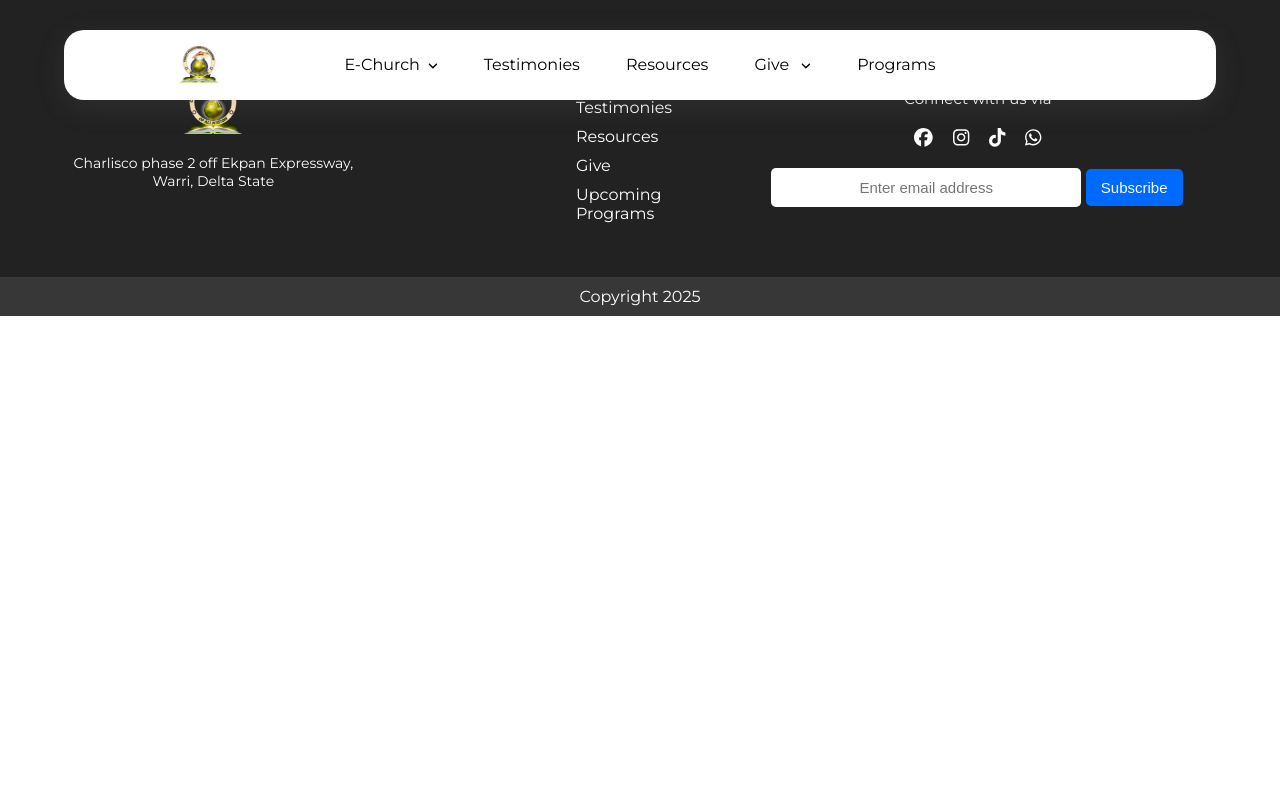
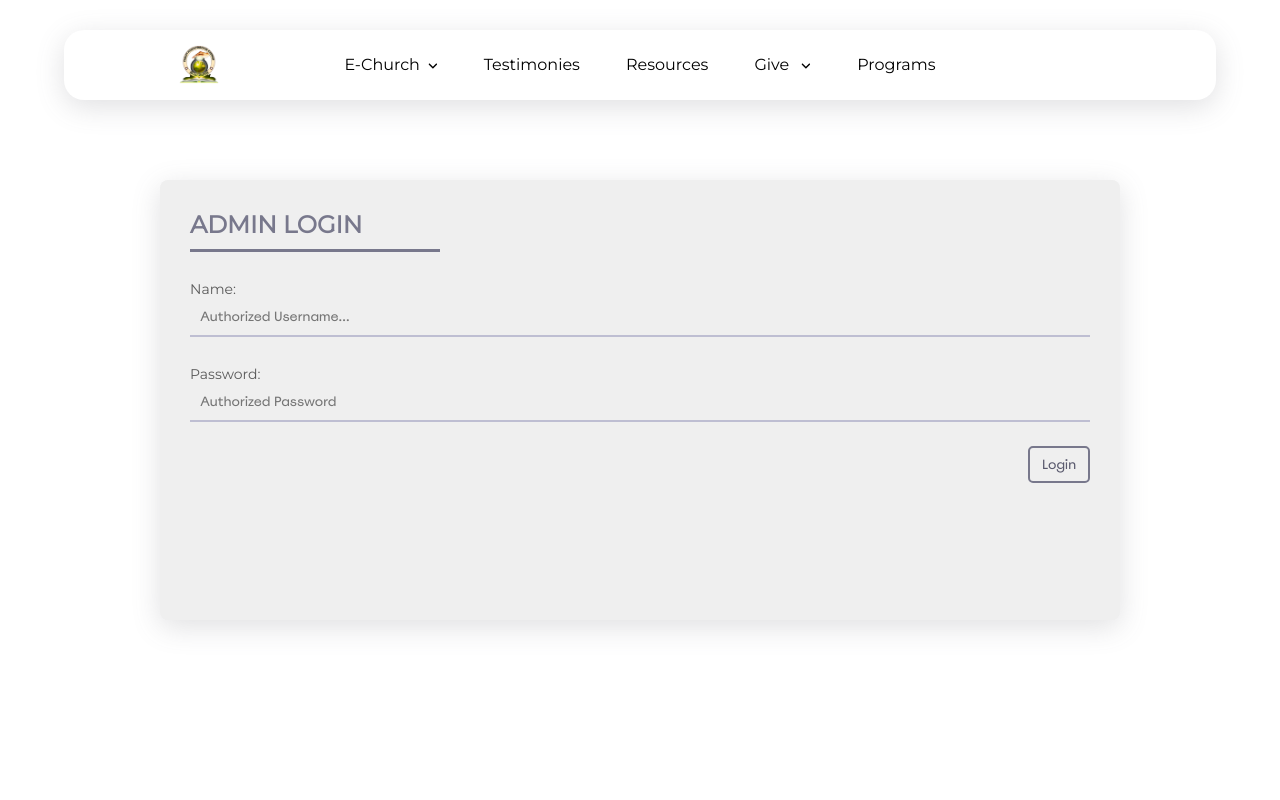
Before and after one commit to captainlegend007/increasecity, a React (Vite) app: page /admin in a window 1280 px wide. Shown: the top 800 px of the page. Built offline with nearby package versions, Linux system fonts and the light colour scheme.

Commit message:
"Admin Page added"

```diff
--- a/dev-dist/sw.js
+++ b/dev-dist/sw.js
@@ -82,7 +82,7 @@ define(['./workbox-b5f7729d'], (function (workbox) { 'use strict';
     "revision": "4c834dcc569679aab545f0be1956f87f"
   }, {
     "url": "index.html",
-    "revision": "0.6rigkvrd3jo"
+    "revision": "0.03jnb7cvod"
   }], {});
   workbox.cleanupOutdatedCaches();
   workbox.registerRoute(new workbox.NavigationRoute(workbox.createHandlerBoundToURL("index.html"), {
--- a/src/App.jsx
+++ b/src/App.jsx
@@ -1,4 +1,4 @@
-import React, { Suspense } from "react";
+import React, { Suspense, useState } from "react";
 import { Route, Routes, BrowserRouter as Router } from "react-router-dom";
 import Header from "./Header";
 import Footer from "./Footer";
@@ -6,6 +6,8 @@ import Menu from "./Menu";
 import PrayerRequest from "./PrayerRequest";
 import EChurchTestimonies from "./EChurchTestimonies";
 import FirstTimer from "./FirstTimer";
+import AdminLogin from "./admin/AdminLogin";
+import ProtectedUserPage from "./admin/ProtectedUserPage";
 
 const Giving = React.lazy(() => import("./Giving"));
 const Testimonies = React.lazy(() => import("./Testimonies"));
@@ -13,6 +15,15 @@ const Resources = React.lazy(() => import("./Resources"));
 const UpcomingPrograms = React.lazy(() => import("./UpcomingPrograms"));
 
 const App = () => {
+  const [user, setUser] = useState(false);
+  const [mongoDbData, setmongoDbData] = useState({});
+  const userAuthentication = (value) => {
+    setUser(value);
+  };
+
+  const mongoDb = (value) => {
+    setmongoDbData(value);
+  };
   return (
     <Router>
       <Menu />
@@ -29,6 +40,21 @@ const App = () => {
           <Route path="/testimonies" element={<Testimonies />} />
           <Route path="/resources" element={<Resources />} />
           <Route path="/programs" element={<UpcomingPrograms />} />
+          <Route
+            path="/admin"
+            element={
+              <AdminLogin
+                userAuthentication={userAuthentication}
+                mongoDb={mongoDb}
+              />
+            }
+          />
+          <Route
+            path="/legend"
+            element={
+              <ProtectedUserPage isAuthenticated={user} data={mongoDbData} />
+            }
+          />
         </Routes>
       </Suspense>
       <Footer />
--- a/src/EChurchTestimonies.jsx
+++ b/src/EChurchTestimonies.jsx
@@ -24,9 +24,11 @@ const EChurchTestimonies = () => {
         .then((res) => {
           if (res.status === 200) {
             {
-              "Thank you!",
+              swal(
+                "Thank you!",
                 "You submitted your testimony successfully!",
-                "success";
+                "success"
+              );
               setName("");
               setNumber("");
               setTestimony("");
--- a/src/Footer.jsx
+++ b/src/Footer.jsx
@@ -86,7 +86,9 @@ const Footer = () => {
             </div>
           </div>
         </div>
-        <div className="footer-ruler">Copyright 2025</div>
+        <Link to="/admin">
+          <div className="footer-ruler">Copyright 2025</div>
+        </Link>
       </div>
     </div>
   );
--- /dev/null
+++ b/src/admin/AdminLogin.jsx
@@ -0,0 +1,65 @@
+import { useState } from "react";
+import axios from "axios";
+import { useNavigate } from "react-router-dom";
+
+const AdminLogin = ({ userAuthentication, mongoDb }) => {
+  const [username, setUsername] = useState("");
+  const [password, setPassword] = useState("");
+  const [authenticated, setAuthenticated] = useState(false);
+
+  const navigate = useNavigate();
+
+  const adminLoginCheck = async (e) => {
+    e.preventDefault();
+    const data = { username, password };
+    axios.defaults.withCredentials = true;
+
+    try {
+      await axios.post("http://localhost:5000/login", data).then((res) => {
+        console.log(res.data.values);
+        if (res.data.status === "success") {
+          alert("Valid User");
+          // userAuthentication(true);
+          // mongoDb(res.data);
+          // alert(res.data);
+          navigate("/legend");
+        } else {
+          alert("Unauthorized User");
+        }
+      });
+    } catch (error) {
+      console.log(error);
+    }
+  };
+
+  return (
+    <div>
+      <form className="form">
+        <h2 className="form-header">ADMIN LOGIN</h2>
+        <p type="Name:">
+          <input
+            className="prayer-input"
+            placeholder="Authorized Username..."
+            value={username}
+            onChange={(event) => setUsername(event.target.value)}
+          ></input>
+        </p>
+        <p type="Password:">
+          <input
+            className="prayer-input"
+            placeholder="Authorized Password"
+            type="password"
+            value={password}
+            onChange={(event) => setPassword(event.target.value)}
+          ></input>
+        </p>
+        <button className="send-message" onClick={adminLoginCheck}>
+          Login
+        </button>
+        <div classname="form-div"></div>
+      </form>
+    </div>
+  );
+};
+
+export default AdminLogin;
--- /dev/null
+++ b/src/admin/ProtectedUserPage.jsx
@@ -0,0 +1,106 @@
+import axios from "axios";
+import { Link, useNavigate } from "react-router-dom"; // Import useNavigate
+import "./css/main.css";
+import { useEffect, useState } from "react";
+
+const ProtectedUserPage = () => {
+  const navigate = useNavigate(); // Initialize useNavigate hook
+
+  const [auth, setAuth] = useState(false);
+  const [name, setName] = useState("");
+  const [message, setMessage] = useState("Checking authorization..."); // Good initial state
+  const [userData, setUserData] = useState(null); // Renamed 'db' to 'userData' for clarity and set initial to null
+
+  axios.defaults.withCredentials = true;
+
+  useEffect(() => {
+    const checkAuth = async () => {
+      try {
+        const res = await axios.get("http://localhost:5000/"); // Use await for better async handling
+        console.log("Full API Response Data:", res.data); // Crucial for debugging!
+        console.log("Name from API:", res.data.name); // Directly log the name property
+
+        // *** FIX 1: Change res.status.data to res.data.status ***
+        if (res.data && res.data.status === "success") {
+          setAuth(true);
+          setName(res.data.name || "User"); // Use fallback for name
+          setMessage("You are logged in.");
+          setUserData(res.data.database); // Store the entire data object
+        } else {
+          setAuth(false);
+          // Use optional chaining for res.data.message to prevent errors if message is missing
+          setMessage(res.data?.message || "You are not authorized.");
+          setName(""); // Clear name if not authorized
+          setUserData(null);
+          // Optional: If not authorized, you might want to navigate to admin/login page
+          // navigate("/admin");
+        }
+      } catch (err) {
+        // This catches network errors or non-2xx HTTP responses (e.g., 401, 500)
+        console.error("Authentication check failed:", err);
+        setAuth(false);
+        setMessage("Authentication check failed. Please try logging in.");
+        setName("");
+        setUserData(null);
+        // Optional: If authentication check fails entirely, navigate to admin/login page
+        // navigate("/admin");
+      }
+    };
+    checkAuth();
+  }, []); // Empty dependency array ensures this runs only once on mount
+
+  const handleLogout = async () => {
+    // Use async/await for handleLogout as well
+    try {
+      const res = await axios.get("http://localhost:5000/logout");
+      if (res.data && res.data.status === "success") {
+        // Instead of location.reload(true), which forces a full browser reload,
+        // it's often better to navigate programmatically in React or clear global state.
+        // For simplicity, navigate to /admin after logout.
+        navigate("/admin");
+        // Or if you want a full reload for some reason: window.location.reload();
+      } else {
+        alert(res.data?.message || "Logout failed.");
+      }
+    } catch (err) {
+      console.error("Logout failed:", err);
+      alert("An error occurred during logout.");
+    }
+  };
+
+  return (
+    <div className="admin">
+      {/* *** FIX 2: Reverse the conditional rendering logic *** */}
+      {auth ? (
+        // This block runs IF 'auth' is TRUE (user IS authorized)
+        <>
+          <h3>You are authorized! Welcome, {name || "Guest"}!</h3>{" "}
+          {/* Use name and fallback */}
+          {message !== "Checking authorization..." && <p>{message}</p>}{" "}
+          {/* Display login message */}{" "}
+          <button onClick={handleLogout}>Logout</button>
+          {userData && ( // Conditionally render userData if it exists
+            <div>
+              <h4>Your Full Data:</h4>
+              <pre>{JSON.stringify(userData, null, 2)}</pre>{" "}
+              {/* Properly display object */}
+            </div>
+          )}
+        </>
+      ) : (
+        // This block runs IF 'auth' is FALSE (user IS NOT authorized or still checking)
+        <div>
+          <h3>{message}</h3>{" "}
+          {/* Display "Checking authorization..." or "You are not authorized." */}
+          {/* Show login button only if not authenticated after check completes */}
+          {message !== "Checking authorization..." && (
+            <Link to="/admin">
+              <button>Login</button>
+            </Link>
+          )}
+        </div>
+      )}
+    </div>
+  );
+};
+export default ProtectedUserPage;
--- /dev/null
+++ b/src/admin/css/main.css
@@ -0,0 +1,4 @@
+.admin {
+  margin-top: 20%;
+  margin-bottom: 5%;
+}
--- a/src/header.css
+++ b/src/header.css
@@ -5,13 +5,13 @@
 
 html {
   overflow: scroll;
-  /* overflow-x: hidden; */
+  overflow-x: hidden;
   margin: 0;
 }
 
-/* ::-webkit-scrollbar {
+::-webkit-scrollbar {
   width: 0;
-} */
+}
 body {
   overflow: scroll;
   /* overflow-x: hidden; */
```
Also changed, not shown: 1 other file (tests, documents, lock files or other folders).
